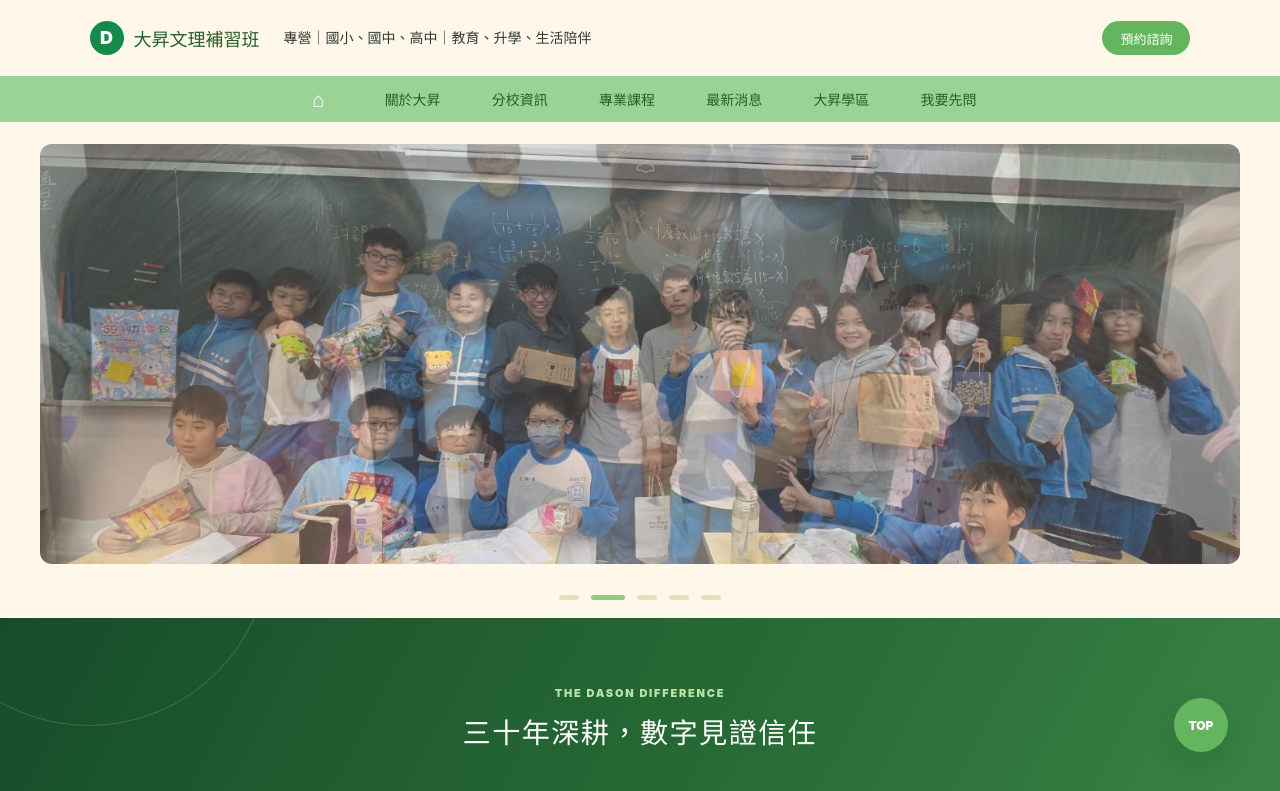
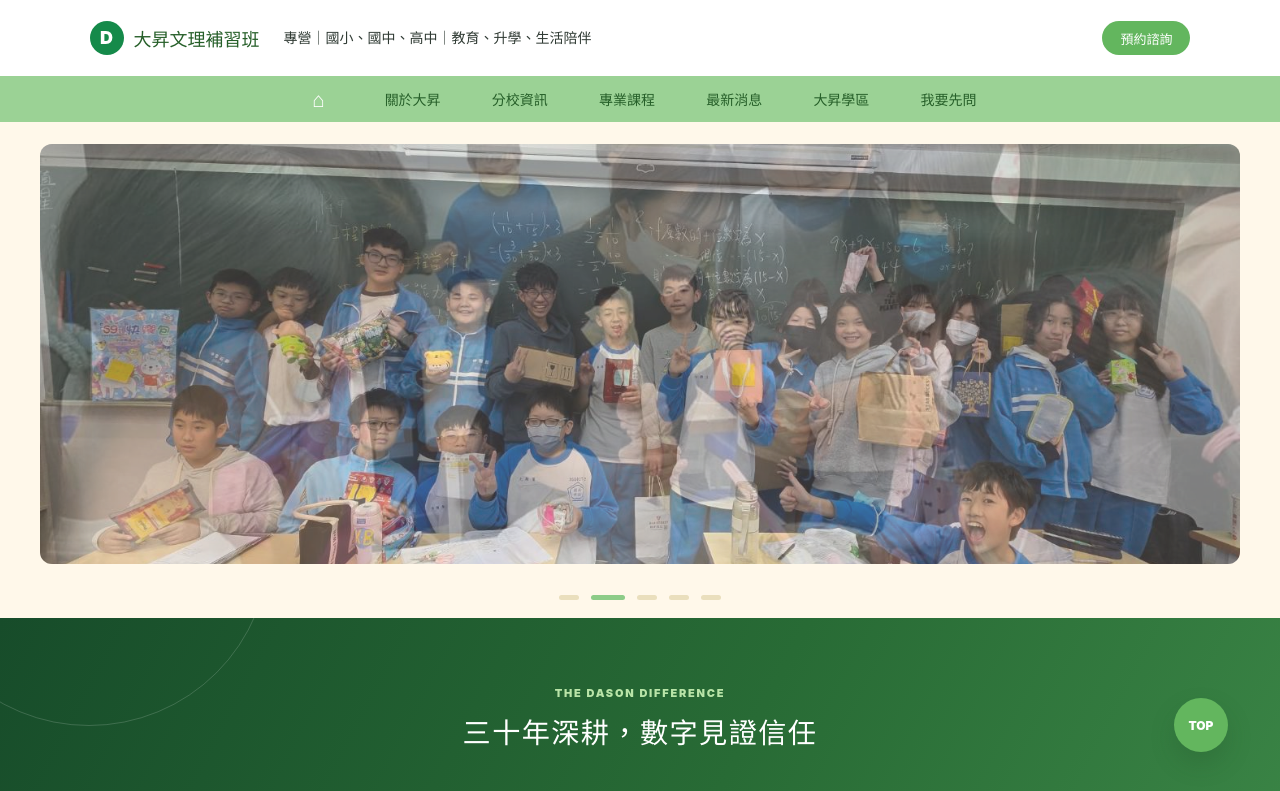
Before and after one commit to min-jie/dasonWeb, a Vue app: page / in a window 1280 px wide. Shown: the top 791 px of the page. Built offline with nearby package versions, Linux system fonts and the light colour scheme.

Commit message:
navbar改為白色底色

```diff
--- a/src/style.css
+++ b/src/style.css
@@ -86,6 +86,7 @@ ul {
   gap: 24px;
   min-height: 76px;
   padding: 14px clamp(22px, 7vw, 136px);
+  background: #ffffff;
 }
 
 .brand {
```
